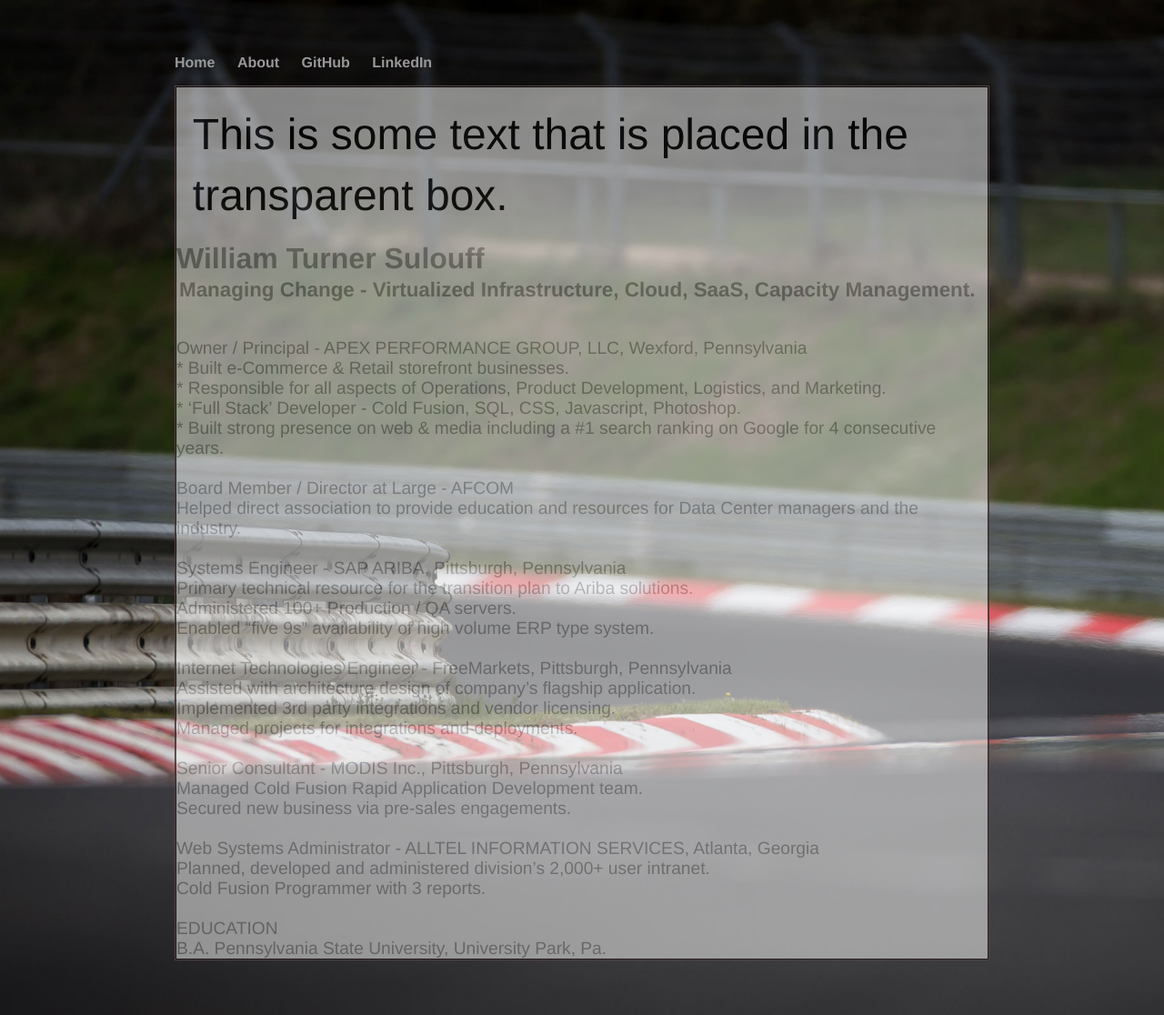
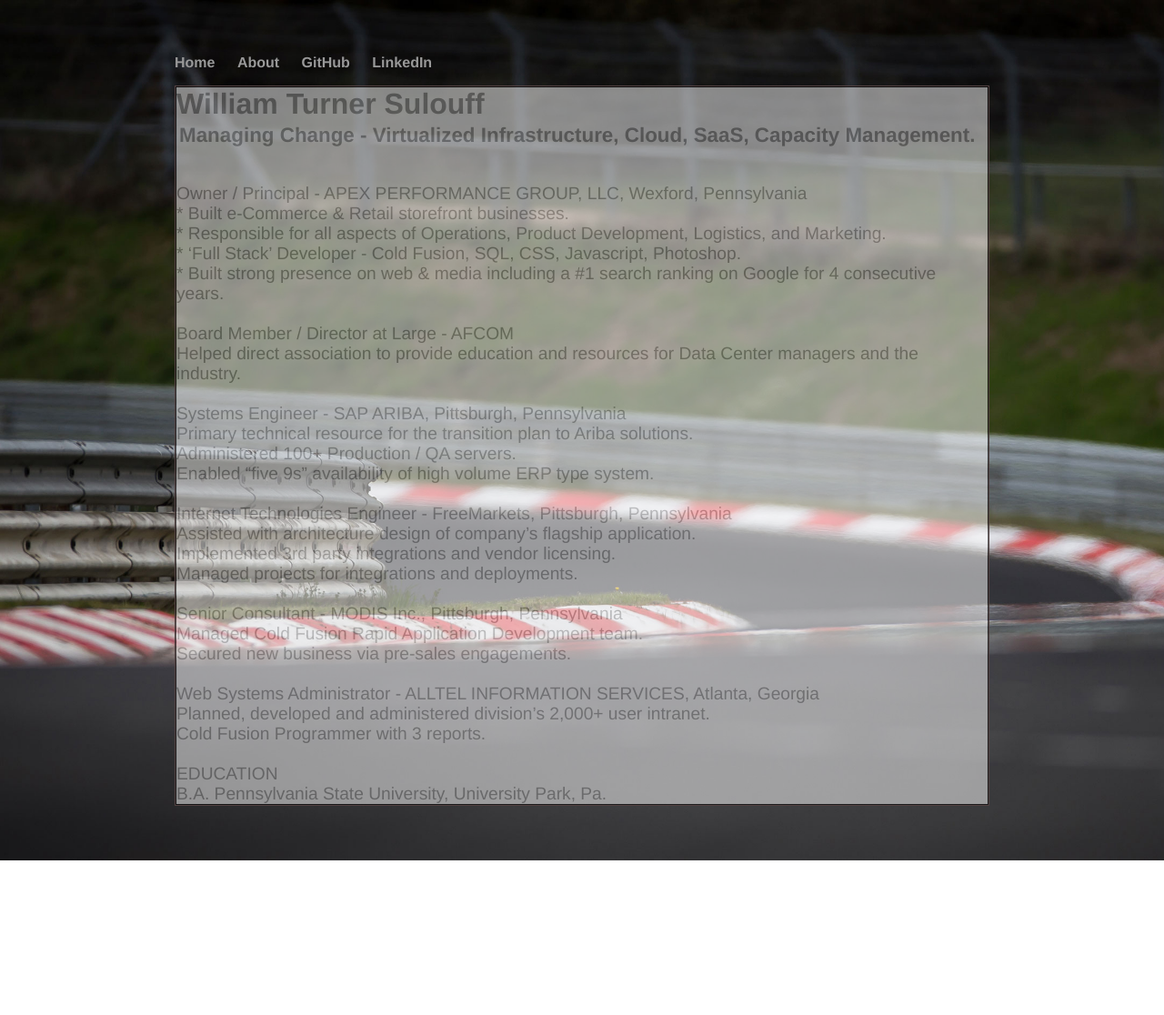
Before and after one commit to apex944/apex944.github.io, a Jekyll site: the page cv/index.html, which Jekyll copies as it is, in a window 1280 px wide. Shown: the whole page at 91% size. Built offline with Jekyll 4.4.1, drawn with Linux system fonts in a browser that asks for light colours; after the commit the page ends 946 px from its top, so only the background shows below that.

Commit message:
updated cv2

```diff
--- a/cv/index.html
+++ b/cv/index.html
@@ -22,6 +22,7 @@
         div.transbox p {
             margin: 2%;
             font-weight: normal;
+            font color: #000;
             color: #000000;
         }
     </style>
@@ -44,8 +45,6 @@
 
 <div class="background">
     <div class="transbox">
-    <p>This is some text that is placed in the transparent box.</p>
-
 
             William Turner Sulouff
 
```
